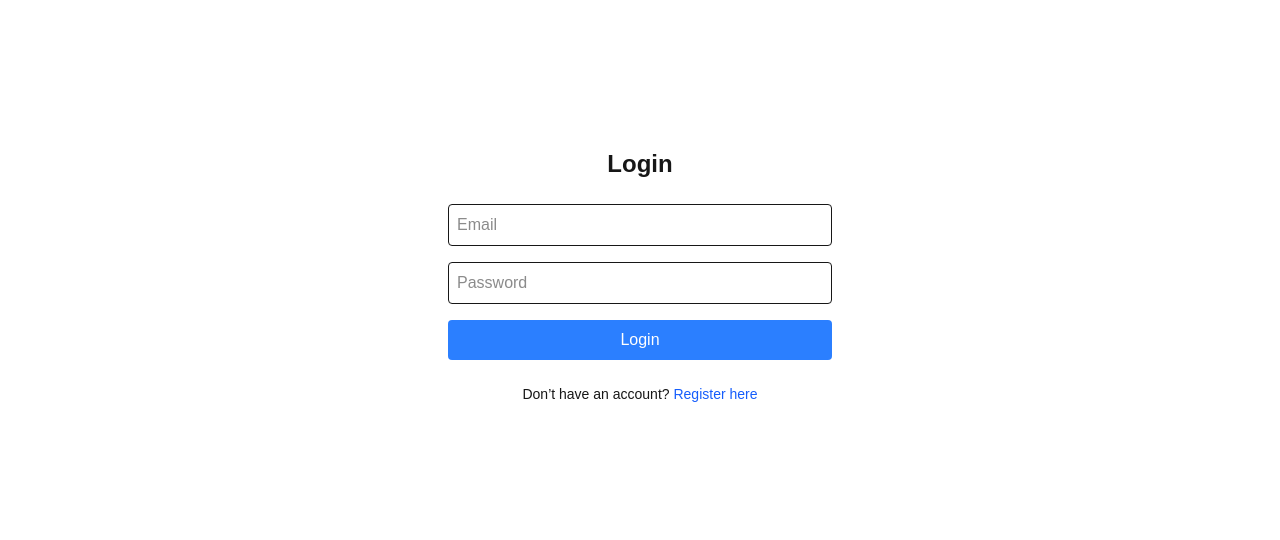
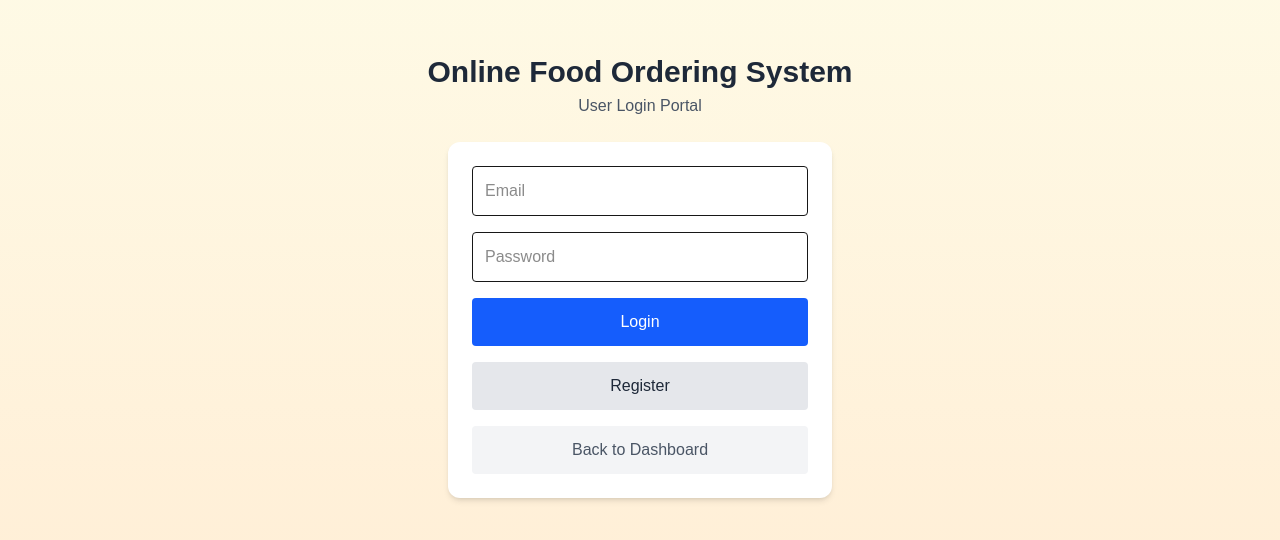
Before and after one commit to Shawn0603/online-ordering-system, a Next.js app: page /login in a window 1280 px wide. Shown: the part 124-664 px from the top of the page. Built offline with nearby package versions, Linux system fonts and the light colour scheme.

Commit message:
update user login page UI

```diff
--- a/src/app/login/page.tsx
+++ b/src/app/login/page.tsx
@@ -31,17 +31,25 @@
   };
 
   return (
-    <main className="flex flex-col items-center justify-center min-h-screen p-6">
-      <h1 className="text-2xl font-bold mb-6">Login</h1>
+    <main className="flex flex-col items-center justify-center min-h-screen p-6 bg-gradient-to-b from-yellow-50 to-orange-100
 
-      <form onSubmit={handleLogin} className="w-full max-w-sm space-y-4">
+">
+      <h1 className="text-3xl font-bold mb-1 text-gray-800">
+        Online Food Ordering System
+      </h1>
+      <h2 className="text-md text-gray-600 mb-6">User Login Portal</h2>
+
+      <form
+        onSubmit={handleLogin}
+        className="w-full max-w-sm bg-white p-6 rounded-xl shadow-md space-y-4"
+      >
         <input
           type="email"
           placeholder="Email"
           value={email}
           onChange={(e) => setEmail(e.target.value)}
           required
-          className="w-full p-2 border rounded"
+          className="w-full p-3 border rounded focus:outline-none focus:ring-2 focus:ring-cyan-400"
         />
         <input
           type="password"
@@ -49,29 +57,34 @@
           value={password}
           onChange={(e) => setPassword(e.target.value)}
           required
-          className="w-full p-2 border rounded"
+          className="w-full p-3 border rounded focus:outline-none focus:ring-2 focus:ring-cyan-400"
         />
 
-        {error && <p className="text-red-500">{error}</p>}
+        {error && <p className="text-red-500 text-sm">{error}</p>}
 
         <button
           type="submit"
-          className="w-full bg-blue-500 text-white py-2 px-4 rounded hover:bg-blue-600"
+          className="w-full bg-blue-600 text-white py-3 px-4 rounded hover:bg-blue-700 transition"
         >
           Login
         </button>
+
+        <button
+          type="button"
+          onClick={() => router.push('/register')}
+          className="w-full bg-gray-200 text-gray-800 py-3 px-4 rounded hover:bg-gray-300 transition"
+        >
+          Register
+        </button>
+
+        <button
+          type="button"
+          onClick={() => router.push('/')}
+          className="w-full bg-gray-100 text-gray-600 py-3 px-4 rounded hover:bg-gray-200 transition"
+        >
+          Back to Dashboard
+        </button>
       </form>
-
-
-      <p className="mt-6 text-sm">
-        Don’t have an account?{' '}
-        <span
-          className="text-blue-600 hover:underline cursor-pointer"
-          onClick={() => router.push('/register')}
-        >
-          Register here
-        </span>
-      </p>
     </main>
   );
 }
```
